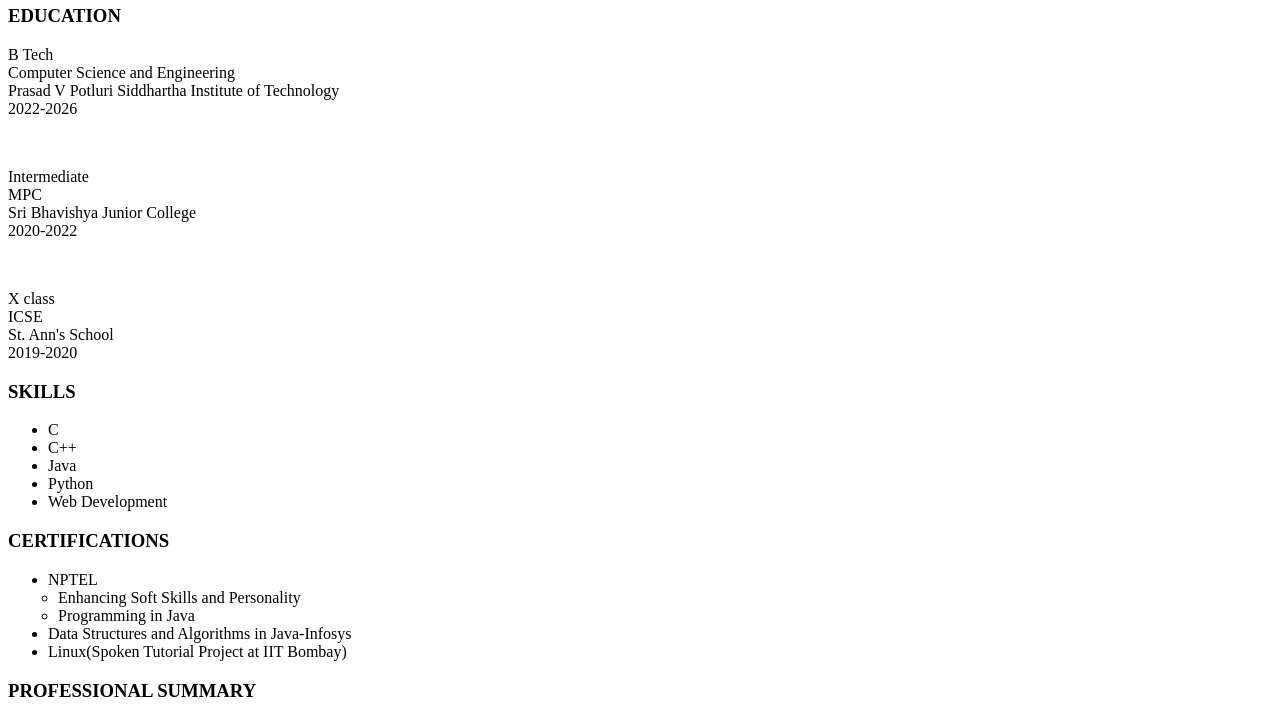
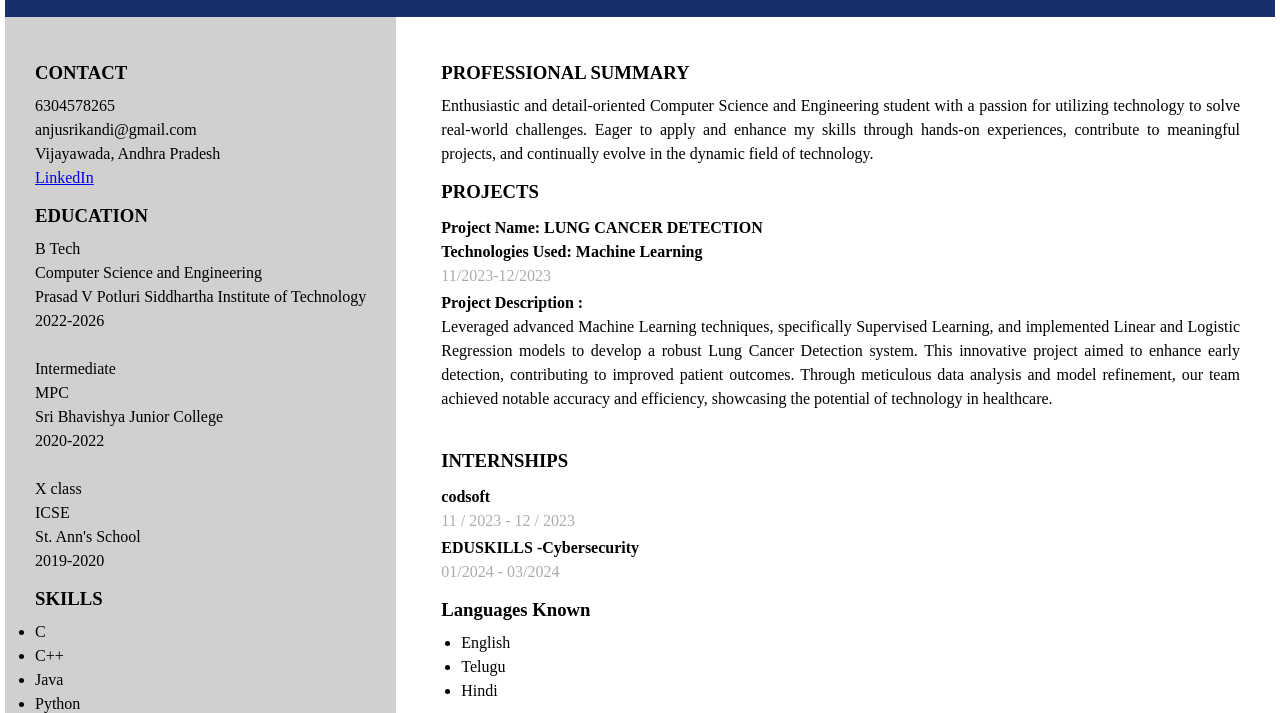
Before and after one commit to AnjusriKandi/Resume, a plain HTML site: page index.html in a window 1280 px wide. Shown: the part 232-945 px from the top of the page. Drawn offline with Linux system fonts and the light colour scheme.

Commit message:
Create index.html

```diff
--- a/index.html
+++ b/index.html
@@ -5,7 +5,7 @@
     <meta charset="UTF-8">
     <meta name="viewport" content="width=device-width, initial-scale=1.0">
     <title>Document</title>
-    <link rel="stylesheet" href="resumecss.css">
+    <link rel="stylesheet" href="style.css">
 </head>
 
 <body>
```
